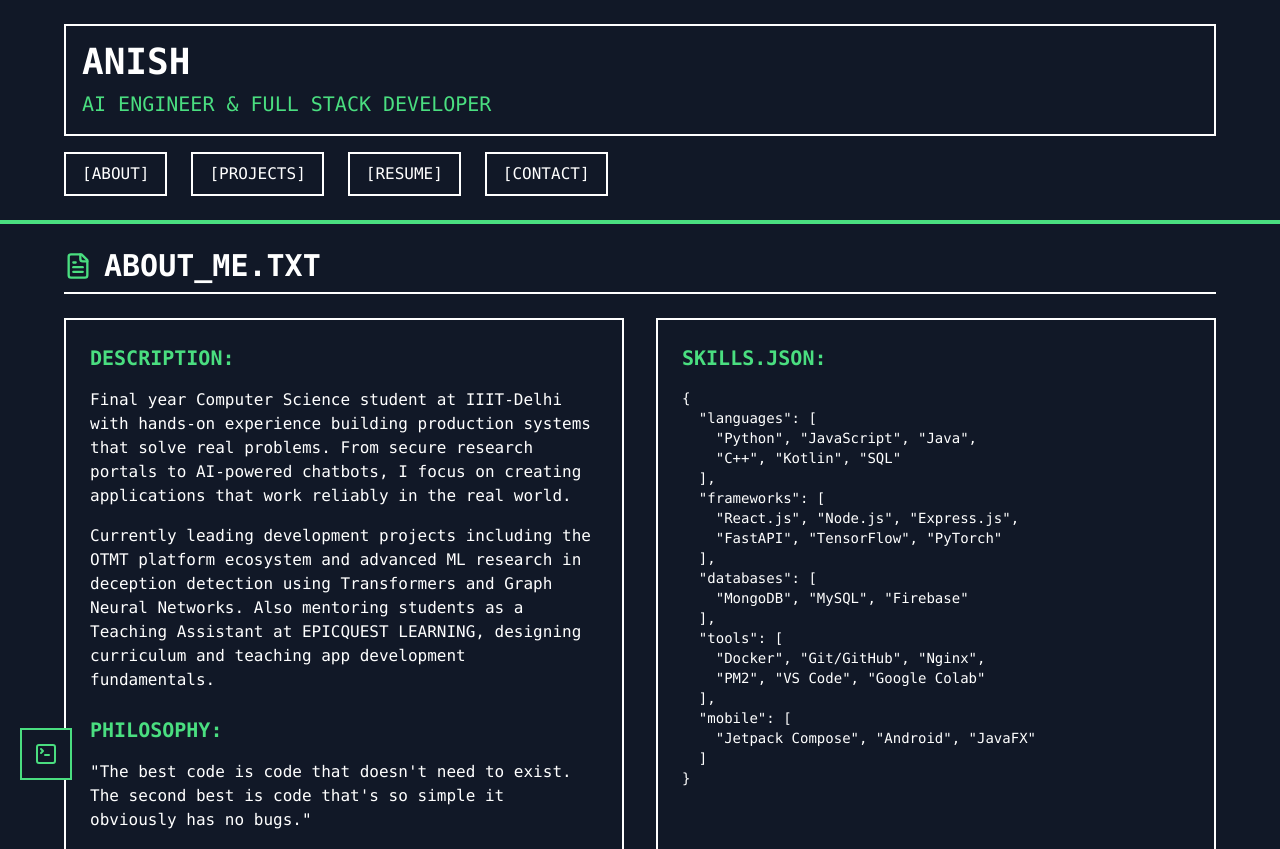
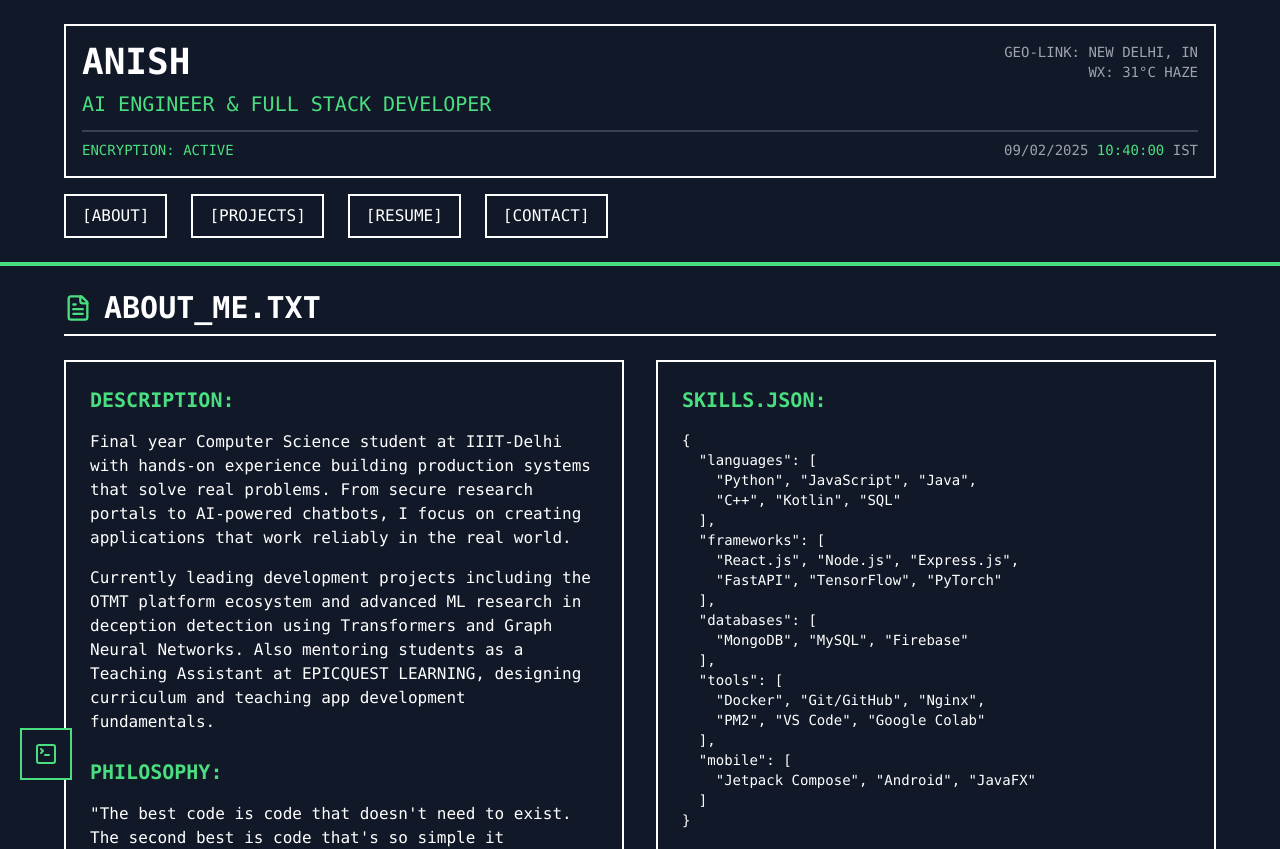
Before and after one commit to devan1shX/Anish-Portfolio, a Next.js app: page / in a window 1280 px wide. Shown: the top 849 px of the page. Built offline with nearby package versions, Linux system fonts and the light colour scheme.

Commit message:
Update page.tsx

```diff
--- a/app/page.tsx
+++ b/app/page.tsx
@@ -28,6 +28,7 @@ import ReactFlow, {
 } from "reactflow";
 import "reactflow/dist/style.css";
 import SystemFooter from "./components/SystemFooter";
+import LiveHeader from "./components/LiveHeader";
 
 export default function Portfolio() {
   const handleNavClick = (
@@ -340,12 +341,7 @@ export default function Portfolio() {
     <div className="min-h-screen bg-gray-900 text-white font-mono ">
       <header className="border-b-4 border-green-400 p-4 md:p-6">
         <div className="max-w-6xl mx-auto">
-          <div className="border-2 border-white p-3 md:p-4 mb-4">
-            <h1 className="text-2xl md:text-4xl font-bold mb-2 ">ANISH</h1>
-            <p className="text-base md:text-xl text-green-400 ">
-              AI ENGINEER & FULL STACK DEVELOPER
-            </p>
-          </div>
+          <LiveHeader />
           <nav className="flex flex-col sm:flex-row gap-3 md:gap-6">
             <a
               href="#about"
```
